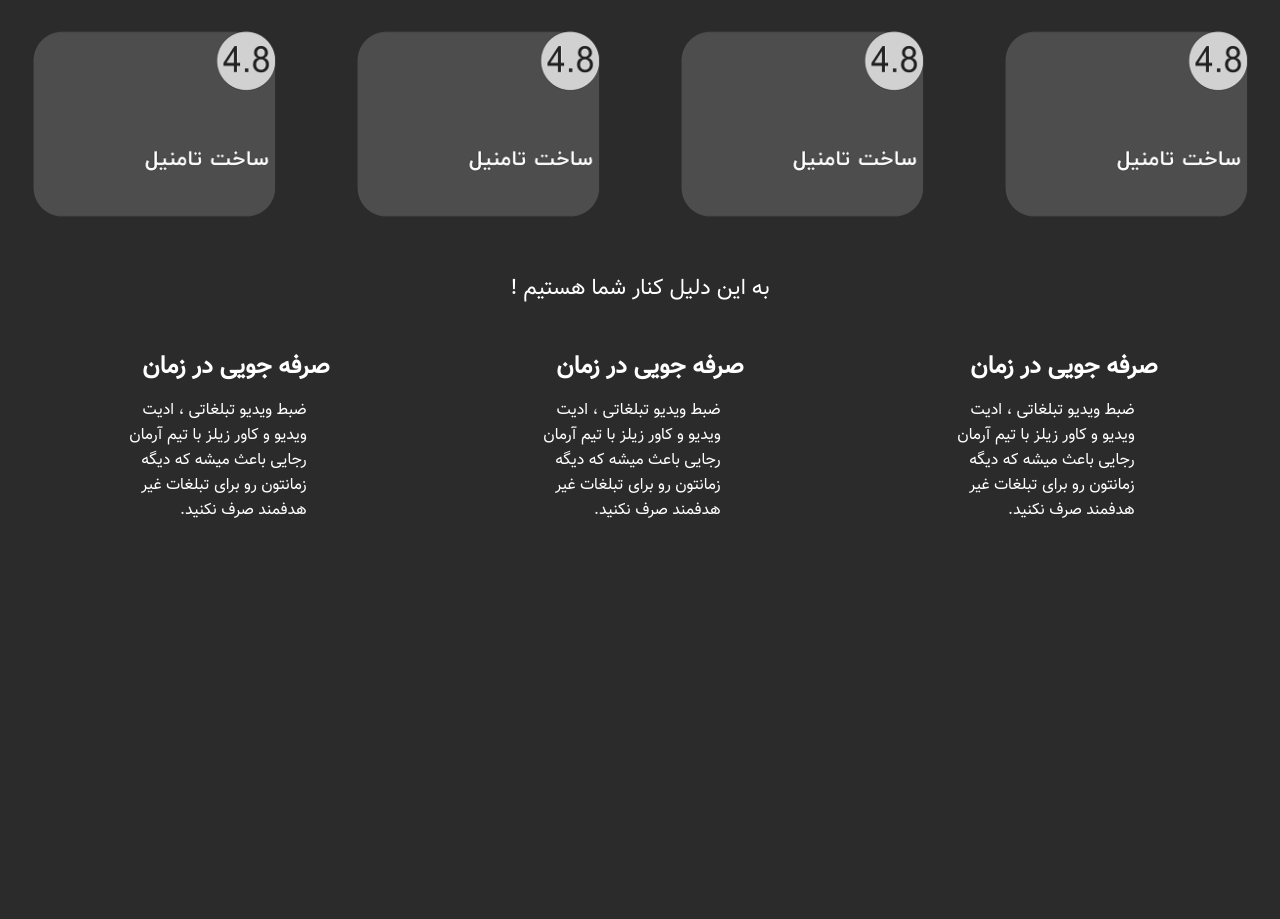
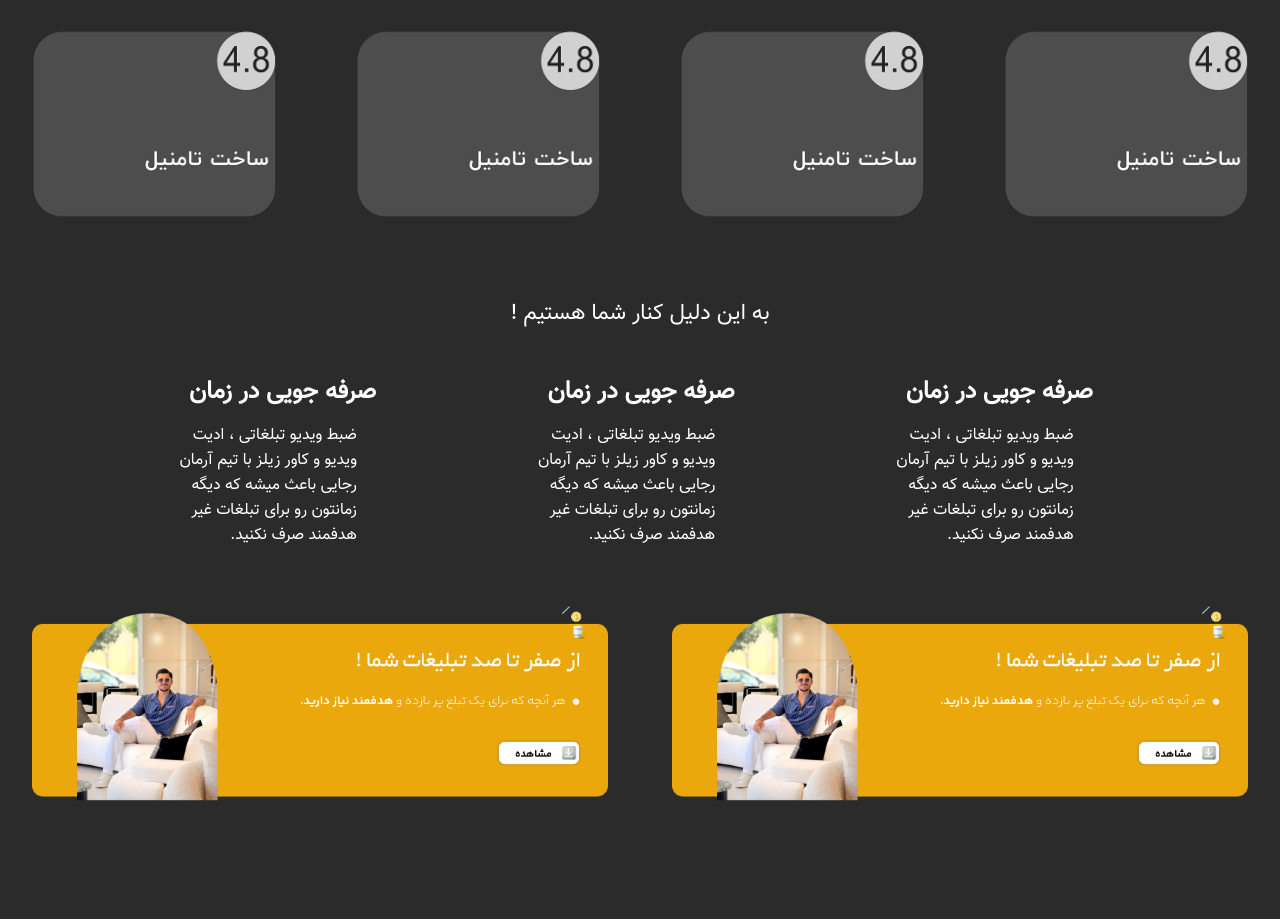
Before and after one commit to adib-rahamani-dev/ArmanWeb-1, a PHP site: page / in a window 1280 px wide. Shown: the part 506-1425 px from the top of the page. Before the commit the page ends 1024 px from the top, so only its background shows below. Run offline with PHP 8.4, Linux system fonts and the light colour scheme.

Commit message:
baner 2 add in index.html TODO ::  add  product

```diff
--- a/Assets/style/style.css
+++ b/Assets/style/style.css
@@ -304,17 +304,17 @@ body {
   display: flex;
   justify-content: center;
   align-items: flex-start;
-  gap: 30px;
+  gap: -80px;
 }
 
 .reason-section .reason-text {
-  width: 30%;
+  width: 28%;
   min-width: 250px;
   text-align: center;
   direction: rtl;
 }
 .manage-text-position {
-  width: 100%;
+  width: 105%;
 }
 
 .reason-section h2 {
@@ -339,3 +339,69 @@ body {
 }
 
 /*  baner 2  */
+.baner2-position {
+  width: 100%;
+  overflow-x: hidden;
+}
+
+.baner2-section {
+  max-width: 1300px;
+  width: 100%;
+  margin: 0 auto;
+  display: flex;
+  justify-content: center;
+  align-items: center;
+  gap: 5%;
+  flex-wrap: wrap;
+  box-sizing: border-box;
+}
+
+.baner2-section > div {
+  flex: 0 0 45%;
+  display: flex;
+  justify-content: center;
+  align-items: center;
+  box-sizing: border-box;
+}
+
+.baner2-section img {
+  width: 100%;
+  max-width: 100%;
+  height: auto;
+  display: block;
+  object-fit: contain;
+}
+
+@media (min-width: 1300px) {
+  .baner2-section {
+    gap: 10%;
+  }
+  .baner2-section > div {
+    flex: 0 0 45%;
+  }
+
+  .baner2-section img {
+    width: 120%;
+    max-width: 130%;
+  }
+}
+
+@media (max-width: 992px) {
+  .baner2-section > div {
+    flex: 0 0 48%;
+  }
+  .baner2-section img {
+    width: 100%;
+    max-width: 100%;
+  }
+}
+
+@media (max-width: 768px) {
+  .baner2-section > div {
+    flex: 0 0 100%;
+  }
+  .baner2-section img {
+    width: 90%;
+    max-width: 90%;
+  }
+}
--- a/index.html
+++ b/index.html
@@ -77,6 +77,7 @@
   </div>
 
 <!--  کنار شما هستیم  -->
+  <br>
 
 <div class="for-why-div">
     <P>! به این دلیل کنار شما هستیم</P>
@@ -102,14 +103,19 @@
   </div>
 </div>
 <!--  baner 2   -->
-  <div class="baner2-section">
-    <div class="right-baner-section">
-      <img src="" alt="">
-    </div>
-    <div class="left-baner-section">
-      <img src="" alt="">
+  <br><br>
+  <div class="baner2-position">
+    <div class="baner2-section">
+      <div class="right-baner-section">
+        <img src="Assets/IMG/baner2.png" alt="بنر سایت آرمان رجایی">
+      </div>
+     <div class="left-baner-section">
+        <img src="Assets/IMG/baner2.png" alt="بنر سایت آرمان رجایی">
+     </div>
     </div>
   </div>
+
+<br><br><br><br>
 
 
 
```
Also changed, not shown: git.html (added, +111 -0 lines), Assets/IMG/baner2.png (added).
